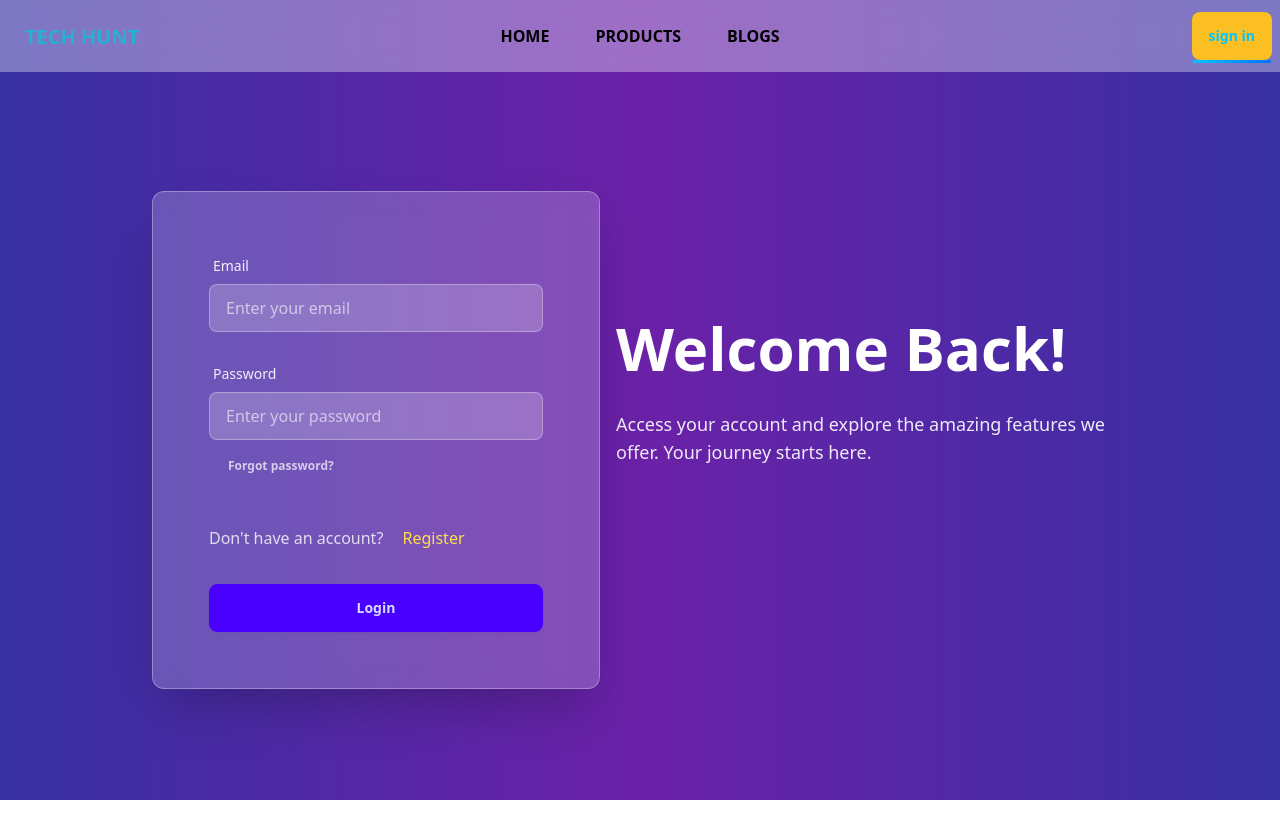
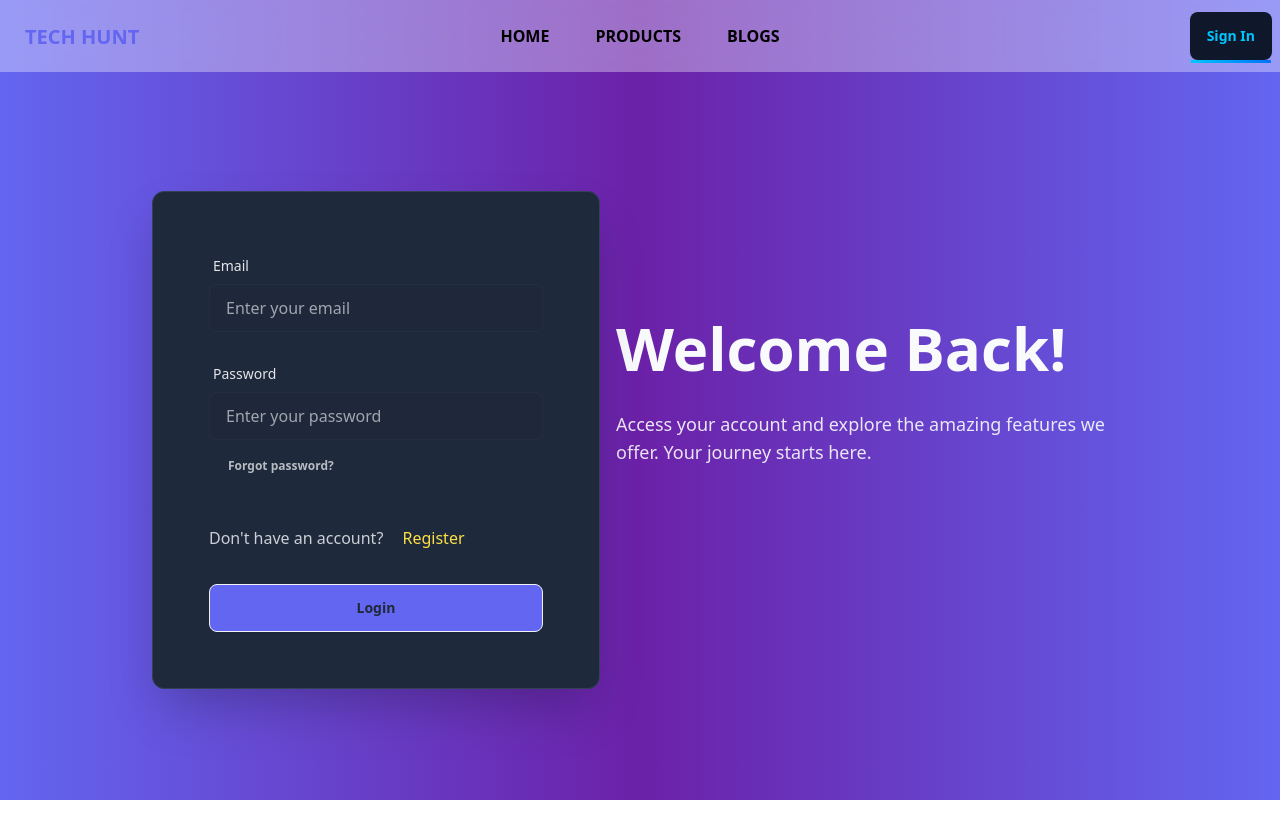
Before and after one commit to Joynal-Abedin85/tech-hunt-client, a React (Vite) app: page /login in a window 1280 px wide. Shown: the top 838 px of the page. Built offline with nearby package versions, Linux system fonts and the light colour scheme; no server answers.

Commit message:
add login page color

```diff
--- a/src/pages/Users/Navbar.jsx
+++ b/src/pages/Users/Navbar.jsx
@@ -17,19 +17,19 @@ const Navbar = () => {
   const menu = (
     <>
       <NavLink to="/">HOME</NavLink>
-      <NavLink to='/products'>PRODUCTS</NavLink>
-      <NavLink to='/blog'>BLOGS</NavLink>
-      {
-        user && <> <NavLink to='/dashboard'>DASHBOARD</NavLink>
-        <NavLink to='/about'>ABOUT</NavLink> </>
-
-      }
-
-
+      <NavLink to="/products">PRODUCTS</NavLink>
+      <NavLink to="/blog">BLOGS</NavLink>
+      {user && (
+        <>
+          {" "}
+          <NavLink to="/dashboard">DASHBOARD</NavLink>
+          <NavLink to="/about">ABOUT</NavLink>{" "}
+        </>
+      )}
     </>
   );
   return (
-    <div className="navbar text-[#28afd4]  bg-base-100 fixed z-20 bg-opacity-35 backdrop-blur-md">
+    <div className="navbar text-bg bg-base-100 fixed z-20 bg-opacity-35 backdrop-blur-md">
       <div className="navbar-start">
         <div className="dropdown">
           <div tabIndex={0} role="button" className="btn btn-ghost lg:hidden">
@@ -55,51 +55,54 @@ const Navbar = () => {
             {menu}
           </ul>
         </div>
-        <a className="btn btn-ghost text-xl">TECH HUNT</a>
+        <a className="btn btn-ghost text-xl text-primary">TECH HUNT</a>
       </div>
       <div className="navbar-center hidden lg:flex">
-        <ul className="menu menu-horizontal px-1  gap-4">{menu}</ul>
+        <ul className="menu menu-horizontal px-1 gap-4">{menu}</ul>
       </div>
       <div className="navbar-end">
         {user ? (
           <>
-
             <div className="dropdown dropdown-end">
-      <div tabIndex={0} role="button" className="btn btn-ghost btn-circle avatar">
+              <div
+                tabIndex={0}
+                role="button"
+                className="btn btn-ghost btn-circle avatar"
+              >
                 <div className="w-10 rounded-full">
-          <img
-            alt="Tailwind CSS Navbar component"
-            src={user.photoURL} />
+                  <img alt="User Avatar" src={user.photoURL} />
                 </div>
               </div>
               <ul
                 tabIndex={0}
-        className="menu menu-sm dropdown-content bg-base-100 rounded-box z-[1] mt-3 w-52 p-2 shadow">
+                className="menu menu-sm dropdown-content bg-base-100 rounded-box z-[1] mt-3 w-52 p-2 shadow"
+              >
                 <li>
-          <a className="justify-between">
+                  <a className="justify-between text-text">
                     {user.displayName}
                   </a>
                 </li>
-        <NavLink to='/dashboard'><li><a>DASHBOARD</a></li></NavLink>
+                <NavLink to="/dashboard">
+                  <li>
+                    <a className="text-text hover:text-primary">DASHBOARD</a>
+                  </li>
+                </NavLink>
                 <h3
                   onClick={logouts}
-              className="btn hover:bg-[#32abcc] hover:text-white border-transparent hover:bg-transparent border-[#00c6ff] text-[#00c6ff] hover:border-2"
+                  className="btn hover:bg-primary hover:text-white border-transparent hover:bg-transparent border-[#00c6ff] text-[#00c6ff] hover:border-2"
                 >
-              sign out
+                  Sign Out
                 </h3>
               </ul>
             </div>
-
-          {/* prev  */}
-
           </>
         ) : (
           <>
             <NavLink
               to="login"
-              className="btn bg-amber-400 text-black border-transparent hover:bg-transparent hover:border-amber-500 hover:text-amber-500 hover:border-2"
+              className="btn bg-bg text-text border-transparent hover:bg-transparent hover:border-border hover:text-bg hover:border-2"
             >
-              sign in
+              Sign In
             </NavLink>
           </>
         )}
--- a/src/pages/auth/Login.jsx
+++ b/src/pages/auth/Login.jsx
@@ -31,11 +31,11 @@ const Login = () => {
 
     }
     return (
-      <div className="hero min-h-screen bg-gradient-to-r from-indigo-800 via-purple-800 to-indigo-800 relative top-[-80px]">
+      <div className="hero min-h-screen bg-gradient-to-r from-primary via-purple-800 to-primary relative top-[-80px]">
   <div className="hero-content flex-col lg:flex-row-reverse w-full max-w-6xl">
 
     {/* Text Section */}
-        <div className="text-white text-center lg:text-left max-w-lg">
+    <div className="text-text text-center lg:text-left max-w-lg">
       <h1 className="text-6xl font-extrabold leading-tight">Welcome Back!</h1>
       <p className="py-6 text-lg opacity-90">
         Access your account and explore the amazing features we offer. Your journey starts here.
@@ -43,19 +43,19 @@ const Login = () => {
     </div>
 
     {/* Card Section */}
-        <div className="card bg-white/20 mt-20 backdrop-blur-md shadow-2xl w-full max-w-md text-white p-6 rounded-xl border border-white/30">
+    <div className="card bg-card mt-20 backdrop-blur-md shadow-2xl w-full max-w-md text-text p-6 rounded-xl border border-border">
       <form onSubmit={handlesubmit} className="card-body space-y-4">
 
         {/* Email */}
         <div className="form-control">
           <label className="label">
-                <span className="label-text text-white/90">Email</span>
+            <span className="label-text text-text/90">Email</span>
           </label>
           <input
             type="email"
             name='email'
             placeholder="Enter your email"
-                className="input  input-primary bg-white/20 placeholder-white/60 text-white border-white/30"
+            className="input input-primary bg-card/20 placeholder-text/60 text-text border-border/30"
             required
           />
         </div>
@@ -63,23 +63,23 @@ const Login = () => {
         {/* Password */}
         <div className="form-control">
           <label className="label">
-                <span className="label-text text-white/90">Password</span>
+            <span className="label-text text-text/90">Password</span>
           </label>
           <input
             type="password"
             name='password'
             placeholder="Enter your password"
-                className="input  input-primary bg-white/20 placeholder-white/60 text-white border-white/30"
+            className="input input-primary bg-card/20 placeholder-text/60 text-text border-border/30"
             required
           />
           <label className="label">
-                <a href="#" className="label-text-alt link link-hover text-white/70 hover:text-white">Forgot password?</a>
+            <a href="#" className="label-text-alt link link-hover text-text/70 hover:text-text">Forgot password?</a>
           </label>
         </div>
 
         {/* Register */}
         <div>
-              <p className="text-white/80">
+          <p className="text-text/80">
             Don't have an account?{' '}
             <NavLink className="text-yellow-300 font-medium hover:underline" to="/register">
               Register
@@ -89,7 +89,7 @@ const Login = () => {
 
         {/* Button */}
         <div className="form-control mt-4">
-              <button className="btn btn-primary w-full hover:scale-105 transition-transform duration-200">
+          <button className="btn bg-primary hover:bg-hover w-full hover:scale-105 transition-transform duration-200">
             Login
           </button>
         </div>
@@ -99,6 +99,8 @@ const Login = () => {
   </div>
 </div>
 
+
+
     );
 };
 
```
Lines whose indentation alone changed are shown as unchanged.
